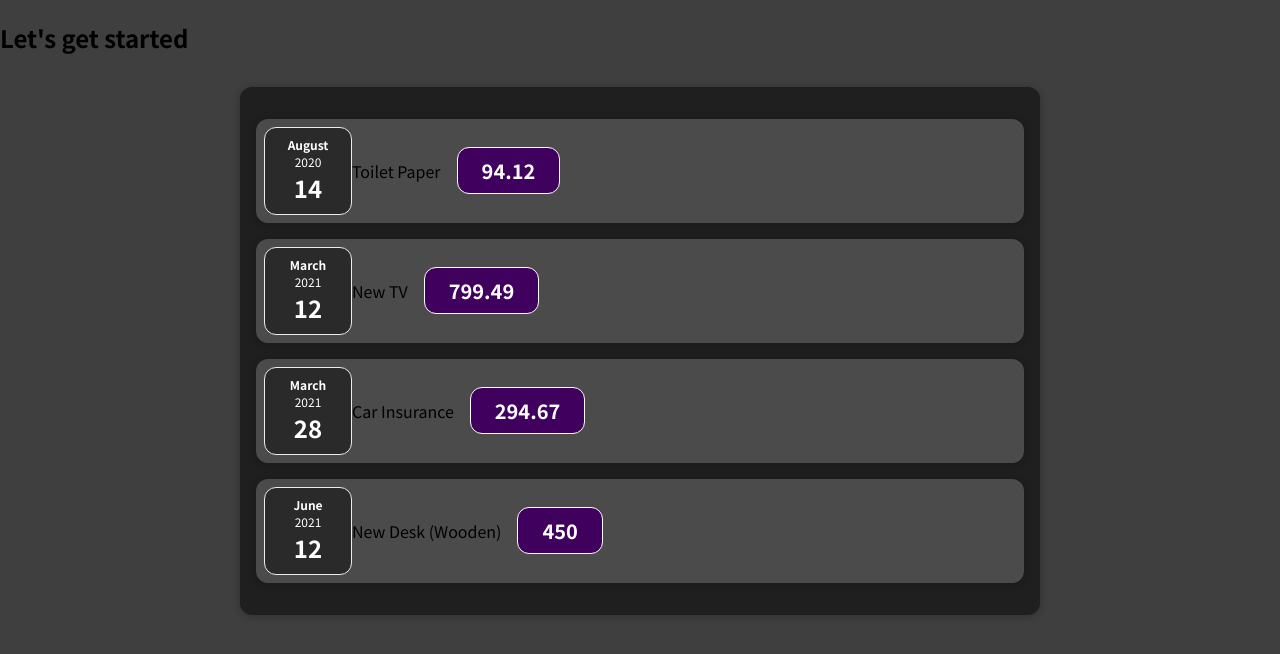
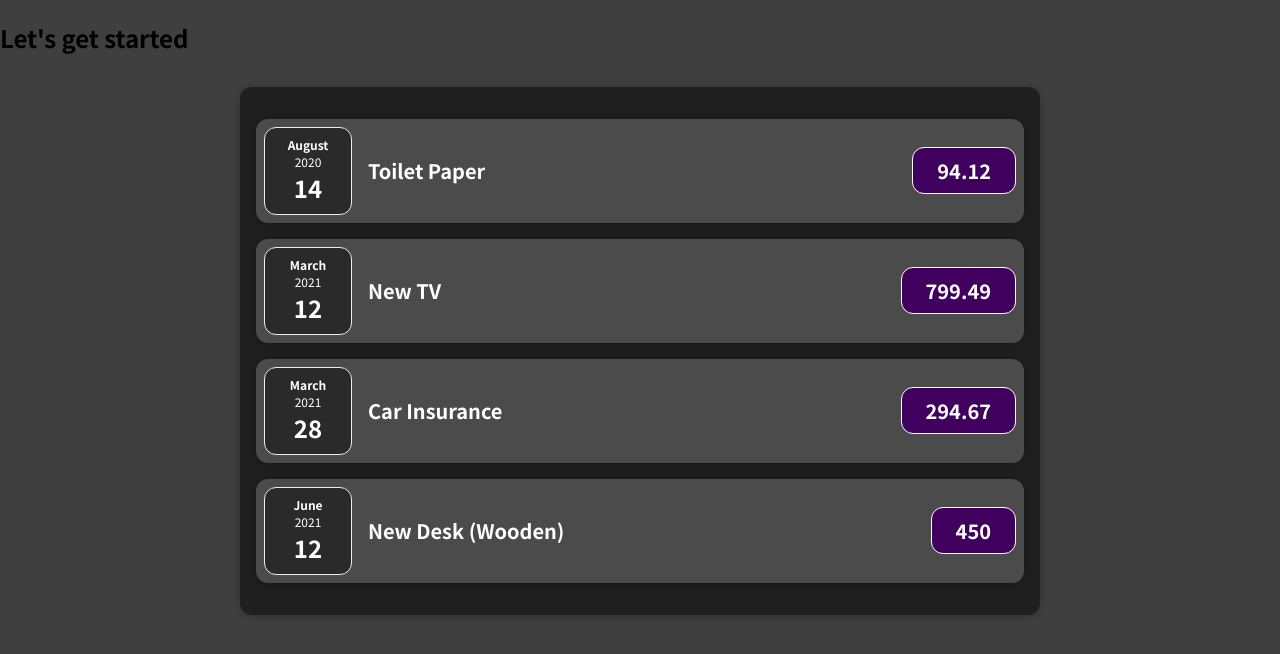
Before and after one commit to waibiaf2/react-complete-guide-ExpenseTracker, a JavaScript app: page / in a window 1280 px wide. Shown: the top 654 px of the page. Built offline with nearby package versions, Linux system fonts and the light colour scheme.

Commit message:
completes section 3 practice, updates title to h2 in ExpenseItem component

```diff
--- a/src/components/Expenses/ExpenseItem.js
+++ b/src/components/Expenses/ExpenseItem.js
@@ -8,7 +8,7 @@ const ExpenseItem = (props) => {
         <Card className="expense-item">
             <ExpenseDate date = {props.expenseDate}/>
             <div className="expense-item__description">
-                <div>{props.expenseTitle}</div>
+                <h2>{props.expenseTitle}</h2>
                 <div className="expense-item__price">{props.expenseAmount}</div>
             </div>
         </Card>
```
Also changed, not shown: 1 other file (tests, documents, lock files or other folders).
